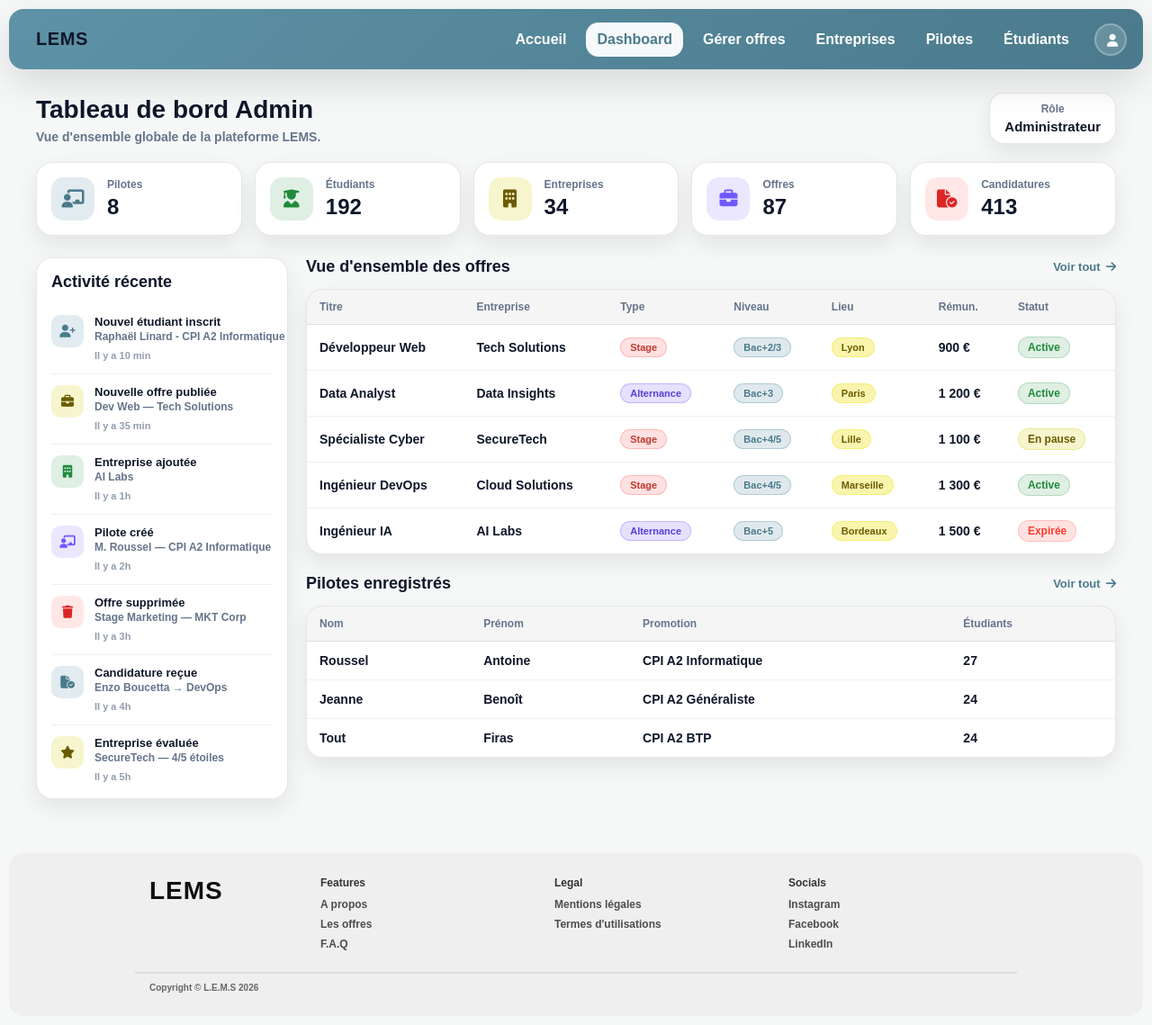
After one commit to LarryBrown802/Projet-dev-web, a PHP site: page /index.php?page=dashboard_admin in a window 1280 px wide. The commit adds this page. Shown: the whole page at 90% size. Run offline with PHP 8.4, Linux system fonts and the light colour scheme; the visitor is signed in with stand-in values (Sample User, id 1).

Commit message:
Ajout de la page dashboard_admin.html.twig & routage(index.php) & DashboardAdminController

```diff
--- a/public/index.php
+++ b/public/index.php
@@ -13,6 +13,8 @@ use App\Controllers\DashboardPilotController;
 use App\Controllers\OfferPilotController;
 use App\Controllers\CompanyPilotController;
 use App\Controllers\StudentPilotController;
+use App\Controllers\DashboardAdminController;
+use App\Controllers\OfferAdminController;
 use Twig\Environment;
 use Twig\Loader\FilesystemLoader;
 
@@ -89,6 +91,21 @@ switch ($page) {
         $controller->index();
         break;
 
+    // ===== ADMIN SEULEMENT =====
+    case 'dashboard_admin':
+        requireRole('admin');
+        $controller = new DashboardAdminController($twig);
+        $controller->index();
+        break;
+
+    case 'offer_admin':
+        requireRole('admin');
+        $controller = new OfferAdminController($twig);
+        $controller->index();
+        break;
+
+    // ===== ADMIN ET PILOTES =====
+
     // ===== DECONNEXION =====
     case 'logout':
         session_destroy();
--- /dev/null
+++ b/src/Controllers/DashboardAdminController.php
@@ -0,0 +1,23 @@
+<?php
+
+namespace App\Controllers;
+
+use Twig\Environment;
+
+class DashboardAdminController
+{
+    private Environment $twig;
+
+    public function __construct(Environment $twig)
+    {
+        $this->twig = $twig;
+    }
+
+    public function index(): void
+    {
+        echo $this->twig->render('dashboard_admin.html.twig', [
+            'current_page' => 'dashboard_admin',
+        ]);
+
+    }
+}
--- a/templates/base.html.twig
+++ b/templates/base.html.twig
@@ -24,8 +24,8 @@
 
                 {# ===== LIENS ADMIN ===== #}
                 {% if session.role == 'admin' %}
-                    <a href="/index.php?page=dashboard-administrateur"     class="{% if current_page == 'dashboard-administrateur' %}active{% endif %}">Dashboard</a>
-                    <a href="/index.php?page=dashboard-administrateur-offres" class="{% if current_page == 'dashboard-administrateur-offres' %}active{% endif %}">Gérer offres</a>
+                    <a href="/index.php?page=dashboard_admin"     class="{% if current_page == 'dashboard_admin' %}active{% endif %}">Dashboard</a>
+                    <a href="/index.php?page=offer_admin" class="{% if current_page == 'offer_admin' %}active{% endif %}">Gérer offres</a>
                     <a href="/index.php?page=gestion-entreprises"  class="{% if current_page == 'entreprises' %}active{% endif %}">Entreprises</a>
                     <a href="/index.php?page=gestion-pilotes"   class="{% if current_page == 'pilotes' %}active{% endif %}">Pilotes</a>
                     <a href="/index.php?page=gestion-etudiants"   class="{% if current_page == 'etudiants' %}active{% endif %}">Étudiants</a>
--- /dev/null
+++ b/templates/dashboard_admin.html.twig
@@ -0,0 +1,236 @@
+{% extends 'base.html.twig' %}
+
+{% block title %}Company{% endblock %}
+
+{% block stylesheets %}
+    <link rel="stylesheet" href="/assets/pages/Admin.css">
+{% endblock %}
+
+{% block content %}
+<main class="container">
+
+    <div class="page-head">
+        <div>
+            <h1>Tableau de bord Admin</h1>
+            <p class="page-subtitle">Vue d'ensemble globale de la plateforme LEMS.</p>
+        </div>
+        <div class="page-meta">
+            <div class="meta-card">
+                <span class="meta-label">Rôle</span>
+                <span class="meta-value" style="font-size:15px">Administrateur</span>
+            </div>
+        </div>
+    </div>
+
+    <!-- KPIs -->
+    <section class="kpi-grid kpi-grid--5">
+        <article class="kpi-card">
+            <div class="kpi-icon kpi-blue"><i class="fa-solid fa-chalkboard-teacher"></i></div>
+            <div><p class="kpi-label">Pilotes</p><p class="kpi-value">8</p></div>
+        </article>
+        <article class="kpi-card">
+            <div class="kpi-icon kpi-green"><i class="fa-solid fa-user-graduate"></i></div>
+            <div><p class="kpi-label">Étudiants</p><p class="kpi-value">192</p></div>
+        </article>
+        <article class="kpi-card">
+            <div class="kpi-icon kpi-yellow"><i class="fa-solid fa-building"></i></div>
+            <div><p class="kpi-label">Entreprises</p><p class="kpi-value">34</p></div>
+        </article>
+        <article class="kpi-card">
+            <div class="kpi-icon kpi-purple"><i class="fa-solid fa-briefcase"></i></div>
+            <div><p class="kpi-label">Offres</p><p class="kpi-value">87</p></div>
+        </article>
+        <article class="kpi-card">
+            <div class="kpi-icon kpi-red"><i class="fa-solid fa-file-circle-check"></i></div>
+            <div><p class="kpi-label">Candidatures</p><p class="kpi-value">413</p></div>
+        </article>
+    </section>
+
+    <!-- Layout : aside activité + tableau principal -->
+    <div class="admin-layout">
+
+      <!-- Activité récente -->
+        <aside class="admin-aside">
+            <h2 class="section-title-dash">Activité récente</h2>
+            <div class="activity-list">
+
+            <article class="activity-item">
+                <div class="activity-icon ai-blue"><i class="fa-solid fa-user-plus"></i></div>
+                <div class="activity-body">
+                    <p class="activity-title">Nouvel étudiant inscrit</p>
+                    <p class="activity-sub">Raphaël Linard - CPI A2 Informatique</p>
+                    <span class="activity-time">Il y a 10 min</span>
+                </div>
+            </article>
+
+            <article class="activity-item">
+                <div class="activity-icon ai-yellow"><i class="fa-solid fa-briefcase"></i></div>
+                <div class="activity-body">
+                    <p class="activity-title">Nouvelle offre publiée</p>
+                    <p class="activity-sub">Dev Web — Tech Solutions</p>
+                    <span class="activity-time">Il y a 35 min</span>
+                </div>
+            </article>
+
+            <article class="activity-item">
+                <div class="activity-icon ai-green"><i class="fa-solid fa-building"></i></div>
+                <div class="activity-body">
+                    <p class="activity-title">Entreprise ajoutée</p>
+                    <p class="activity-sub">AI Labs</p>
+                    <span class="activity-time">Il y a 1h</span>
+                </div>
+            </article>
+
+            <article class="activity-item">
+                <div class="activity-icon ai-purple"><i class="fa-solid fa-chalkboard-teacher"></i></div>
+                <div class="activity-body">
+                    <p class="activity-title">Pilote créé</p>
+                    <p class="activity-sub">M. Roussel — CPI A2 Informatique</p>
+                    <span class="activity-time">Il y a 2h</span>
+                </div>
+            </article>
+
+            <article class="activity-item">
+                <div class="activity-icon ai-red"><i class="fa-solid fa-trash"></i></div>
+                <div class="activity-body">
+                    <p class="activity-title">Offre supprimée</p>
+                    <p class="activity-sub">Stage Marketing — MKT Corp</p>
+                    <span class="activity-time">Il y a 3h</span>
+                </div>
+            </article>
+
+            <article class="activity-item">
+                <div class="activity-icon ai-blue"><i class="fa-solid fa-file-circle-check"></i></div>
+                <div class="activity-body">
+                    <p class="activity-title">Candidature reçue</p>
+                    <p class="activity-sub">Enzo Boucetta → DevOps</p>
+                    <span class="activity-time">Il y a 4h</span>
+                </div>
+            </article>
+
+            <article class="activity-item">
+                <div class="activity-icon ai-yellow"><i class="fa-solid fa-star"></i></div>
+                <div class="activity-body">
+                    <p class="activity-title">Entreprise évaluée</p>
+                    <p class="activity-sub">SecureTech — 4/5 étoiles</p>
+                    <span class="activity-time">Il y a 5h</span>
+                </div>
+            </article>
+
+            </div>
+        </aside>
+
+        <!-- Tableaux de droite -->
+        <section class="admin-main">
+
+            <div class="section-head-row">
+                <h2 class="section-title-dash">Vue d'ensemble des offres</h2>
+                <a href="DashboardAGOffre.html" class="link-see-all">Voir tout <i class="fa-solid fa-arrow-right"></i></a>
+            </div>
+
+            <div class="table-wrap">
+                <table class="dash-table">
+                    <thead>
+                        <tr>
+                            <th>Titre</th>
+                            <th>Entreprise</th>
+                            <th>Type</th>
+                            <th>Niveau</th>
+                            <th>Lieu</th>
+                            <th>Rémun.</th>
+                            <th>Statut</th>
+                        </tr>
+                    </thead>
+                    <tbody>
+                        <tr>
+                            <td><strong>Développeur Web</strong></td>
+                            <td>Tech Solutions</td>
+                            <td><span class="tag-pill tag-stage">Stage</span></td>
+                            <td><span class="tag-pill tag-bac">Bac+2/3</span></td>
+                            <td><span class="tag-pill tag-lieu">Lyon</span></td>
+                            <td>900 €</td>
+                            <td><span class="badge badge--ok">Active</span></td>
+                        </tr>
+                        <tr>
+                            <td><strong>Data Analyst</strong></td>
+                            <td>Data Insights</td>
+                            <td><span class="tag-pill tag-alt">Alternance</span></td>
+                            <td><span class="tag-pill tag-bac">Bac+3</span></td>
+                            <td><span class="tag-pill tag-lieu">Paris</span></td>
+                            <td>1 200 €</td>
+                            <td><span class="badge badge--ok">Active</span></td>
+                        </tr>
+                        <tr>
+                            <td><strong>Spécialiste Cyber</strong></td>
+                            <td>SecureTech</td>
+                            <td><span class="tag-pill tag-stage">Stage</span></td>
+                            <td><span class="tag-pill tag-bac">Bac+4/5</span></td>
+                            <td><span class="tag-pill tag-lieu">Lille</span></td>
+                            <td>1 100 €</td>
+                            <td><span class="badge badge--wait">En pause</span></td>
+                        </tr>
+                        <tr>
+                            <td><strong>Ingénieur DevOps</strong></td>
+                            <td>Cloud Solutions</td>
+                            <td><span class="tag-pill tag-stage">Stage</span></td>
+                            <td><span class="tag-pill tag-bac">Bac+4/5</span></td>
+                            <td><span class="tag-pill tag-lieu">Marseille</span></td>
+                            <td>1 300 €</td>
+                            <td><span class="badge badge--ok">Active</span></td>
+                        </tr>
+                        <tr>
+                            <td><strong>Ingénieur IA</strong></td>
+                            <td>AI Labs</td>
+                            <td><span class="tag-pill tag-alt">Alternance</span></td>
+                            <td><span class="tag-pill tag-bac">Bac+5</span></td>
+                            <td><span class="tag-pill tag-lieu">Bordeaux</span></td>
+                            <td>1 500 €</td>
+                            <td><span class="badge badge--no">Expirée</span></td>
+                        </tr>
+                    </tbody>
+                </table>
+            </div>
+
+            <div class="section-head-row" style="margin-top:22px">
+                <h2 class="section-title-dash">Pilotes enregistrés</h2>
+                <a href="DashboardAGPilote.html" class="link-see-all">Voir tout <i class="fa-solid fa-arrow-right"></i></a>
+            </div>
+
+            <div class="table-wrap">
+                <table class="dash-table">
+                    <thead>
+                        <tr>
+                            <th>Nom</th>
+                            <th>Prénom</th>
+                            <th>Promotion</th>
+                            <th>Étudiants</th>
+                        </tr>
+                    </thead>
+                    <tbody>
+                        <tr>
+                            <td><strong>Roussel</strong></td>
+                            <td>Antoine</td>
+                            <td>CPI A2 Informatique</td>
+                            <td>27</td>
+                        </tr>
+                        <tr>
+                            <td><strong>Jeanne</strong></td>
+                            <td>Benoît</td>
+                            <td>CPI A2 Généraliste</td>
+                            <td>24</td>
+                        </tr>
+                        <tr>
+                            <td><strong>Tout</strong></td>
+                            <td>Firas</td>
+                            <td>CPI A2 BTP</td>
+                            <td>24</td>
+                        </tr>
+                    </tbody>
+                </table>
+            </div>
+
+        </section>
+    </div>
+
+</main>
+{% endblock %}
```
Also changed, not shown: src/Controllers/OfferAdminController.php (added, +23 -0 lines), templates/offer_admin.html.twig (added, +144 -0 lines).
